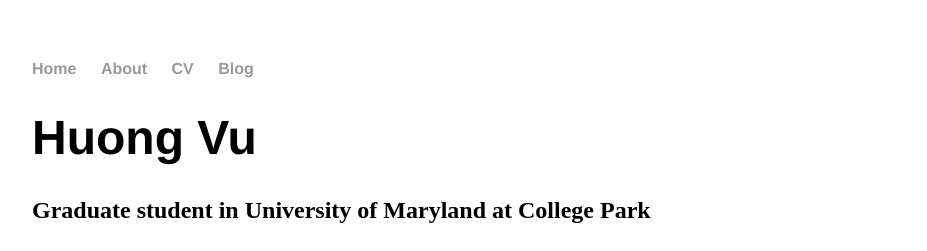
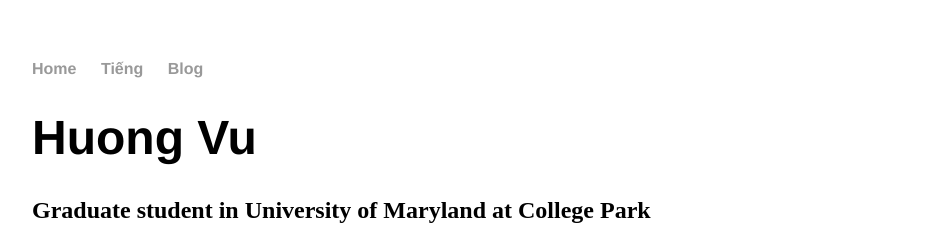
Before and after one commit to huongtvu/meoy9.github.io, a Jekyll site: the page built from index.html, in a window 1280 px wide. Shown: the top 251 px of the page, without its empty margins (160-1087 px from the left). Built offline with Jekyll 4.4.1, drawn with Linux system fonts in a browser that asks for light colours.

Commit message:
Update default.html
Try to include Tiếng Việt

```diff
--- a/_layouts/default.html
+++ b/_layouts/default.html
@@ -9,15 +9,15 @@
 			<nav>
 	    		<ul>
 	        		<li><a href="/">Home</a></li>
-		        	<li><a href="/about">About</a></li>
-	        		<li><a href="/cv">CV</a></li>
+		        <!--	<li><a href="/about">About</a></li> -->
+	        	<!--	<li><a href="/cv">CV</a></li> -->
+				<li><a href="/vietnamese">Tiếng </a></li>
 	        		<li><a href="/blog">Blog</a></li>
 	    		</ul>
 			</nav>
 			<div class="container">
 
 			{{ content }}
-
 			</div><!-- /.container -->
 			<footer>
 	    		<ul>
```
